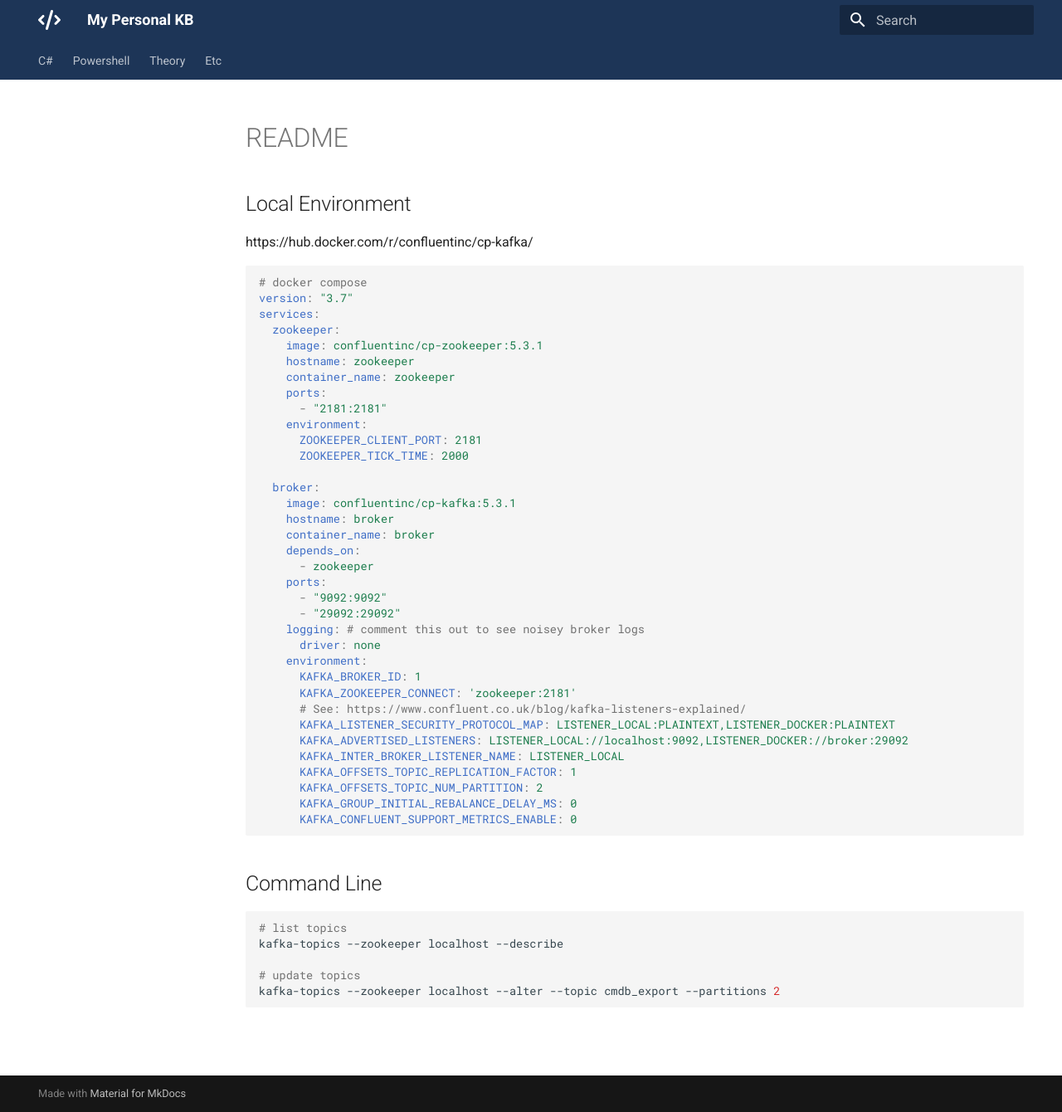
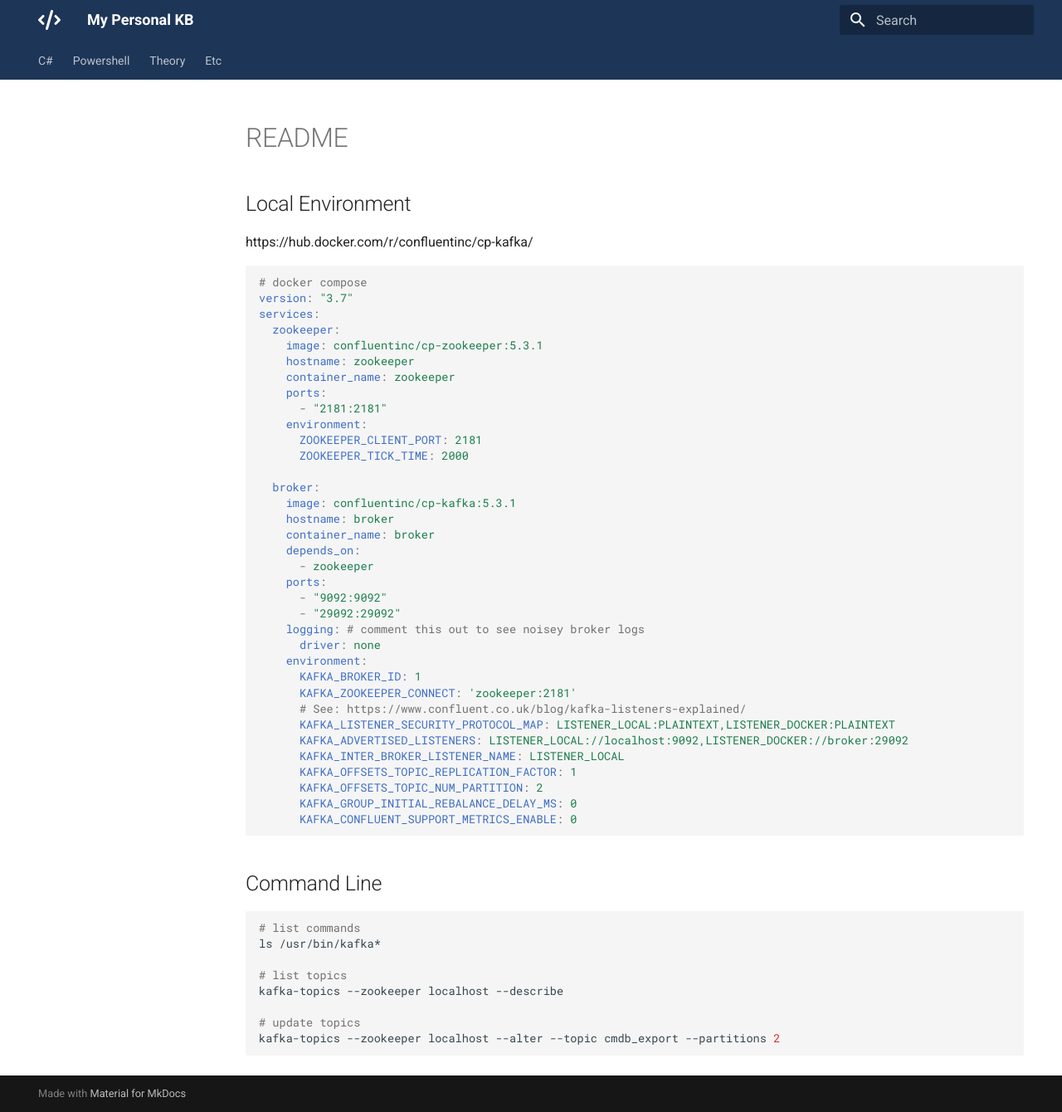
Before and after one commit to mrhockeymonkey/mrhockeymonkey.github.io, an MkDocs documentation site: the page built from docs/Kafka/README.md, in a window 1280 px wide and 1340 px high. Shown: the whole window at 83% size. Built offline with MkDocs 1.6.1 and Material for MkDocs 9.7.7, drawn with Linux system fonts in a browser that asks for light colours.

Commit message:
Update README.md

````diff
--- a/docs/Kafka/README.md
+++ b/docs/Kafka/README.md
@@ -45,6 +45,9 @@ services:
 ## Command Line
 
 ```bash
+# list commands
+ls /usr/bin/kafka*
+
 # list topics
 kafka-topics --zookeeper localhost --describe
 
````
